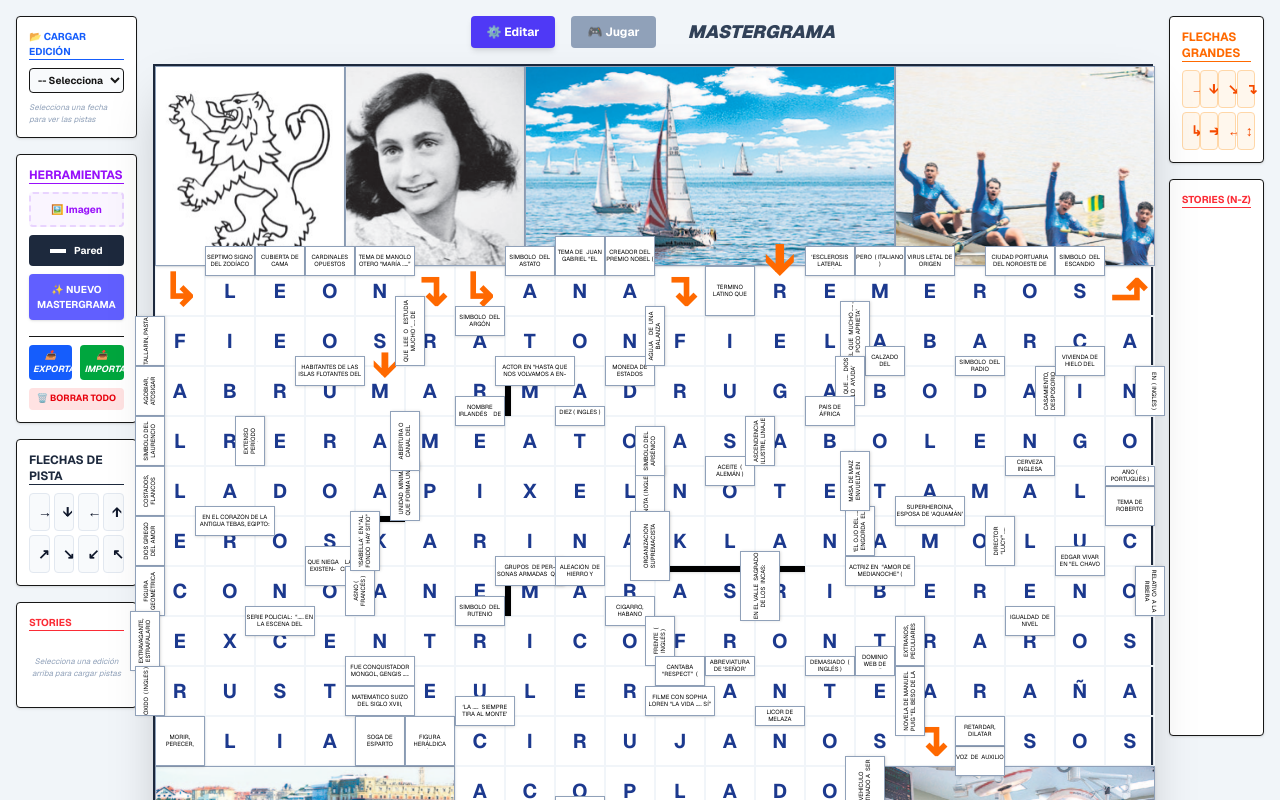
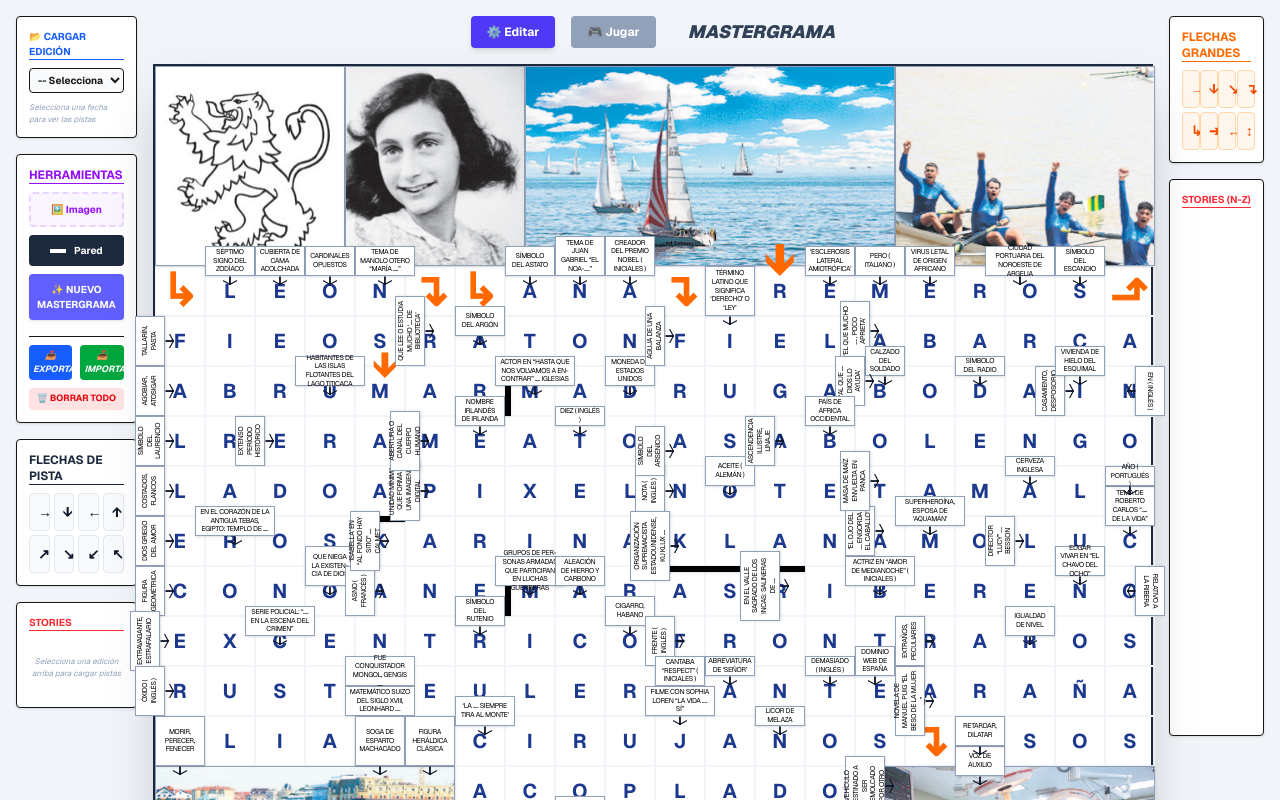
Before and after one commit to samuelespinoza-beep/gamificacion, a Next.js app: page /juegos/mastergrama in a window 1280 px wide. Shown: the top 800 px of the page. Built offline with nearby package versions, Linux system fonts and the light colour scheme.

Commit message:
se agrego las flechitas direccionales

```diff
--- a/src/app/api/leer-pistas/route.js
+++ b/src/app/api/leer-pistas/route.js
@@ -4,21 +4,20 @@ import path from 'path';
 
 export async function GET(request) {
     const { searchParams } = new URL(request.url);
-    const folder = searchParams.get('folder');
-
-    if (!folder) return NextResponse.json([]);
+    const archivo = searchParams.get('archivo');
+    const dirHistorias = path.join(process.cwd(), 'src', 'components', 'Crucigrama', 'stories-mastergrama');
+    const filePath = path.join(dirHistorias, archivo);
 
     try {
-        // Ruta corregida hacia stories-mastergrama
-        const filePath = path.join(process.cwd(), 'src', 'components', 'Crucigrama', 'stories-mastergrama', folder, 'data.json');
-
         if (!fs.existsSync(filePath)) {
-            return NextResponse.json({ error: "No se encontró el archivo" }, { status: 404 });
+            return NextResponse.json({ error: "Archivo no encontrado" }, { status: 404 });
         }
 
-        const data = fs.readFileSync(filePath, 'utf8');
-        return NextResponse.json(JSON.parse(data));
+        const contenido = fs.readFileSync(filePath, 'utf8');
+        const json = JSON.parse(contenido);
+
+        return NextResponse.json(json);
     } catch (e) {
-        return NextResponse.json([]);
+        return NextResponse.json({ error: e.message }, { status: 500 });
     }
 }
--- a/src/app/juegos/mastergrama/page.js
+++ b/src/app/juegos/mastergrama/page.js
@@ -203,26 +203,46 @@ export default function MastergramaLienzoLibre() {
     const onDrop = (e) => {
         e.preventDefault();
         if (isGameMode) return;
+
         const texto = e.dataTransfer.getData("content");
         const tipo = e.dataTransfer.getData("type");
         if (!tipo) return;
+
+        // 1. PRIMERO: Calculamos las coordenadas x e y
         const rect = e.currentTarget.getBoundingClientRect();
         const x = Math.round((e.clientX - rect.left - 25) / SNAP_SIZE) * SNAP_SIZE;
         const y = Math.round((e.clientY - rect.top - 25) / SNAP_SIZE) * SNAP_SIZE;
-        let initW = CELL_SIZE; let initH = CELL_SIZE;
+
+        // 2. SEGUNDO: Definimos tamaños iniciales
+        let initW = CELL_SIZE;
+        let initH = CELL_SIZE;
         if (tipo === 'imagen_vacia') { initW = CELL_SIZE * 2; initH = CELL_SIZE * 2; }
         if (tipo === 'pared') { initW = CELL_SIZE; initH = 6; }
         if (tipo === 'flecha_pista') { initW = 30; initH = 30; }
-        registrarPaso([...pistasColocadas, { id: Date.now(), text: texto, type: tipo, x, y, w: initW, h: initH, rotate: 0, src: null }]);
+
+        // 3. TERCERO: Creamos el objeto (ahora x e y ya existen)
+        const nuevaPista = {
+            id: Date.now(),
+            text: texto,
+            type: tipo,
+            x, // Ya está inicializada arriba
+            y, // Ya está inicializada arriba
+            w: initW,
+            h: initH,
+            rotate: 0,
+            src: null,
+            direction: '↓' // Agregamos la dirección por defecto aquí
+        };
+
+        // 4. CUARTO: Registramos en el estado
+        registrarPaso([...pistasColocadas, nuevaPista]);
     };
-
     const prepararNuevoMastergrama = () => {
         if (window.confirm("¿Deseas crear un nuevo Mastergrama? Se limpiará todo el diseño actual del lienzo.")) {
-            setPistasColocadas([]); // Limpia los elementos
-            setRespuestas({});      // Limpia las letras escritas
-            setHistorial([]);       // Limpia el historial de deshacer
+            setPistasColocadas([]);
+            setRespuestas({});
+            setHistorial([]);
 
-            // Limpiamos también el localStorage para empezar de cero realmente
             localStorage.removeItem("mastergrama_layout");
             localStorage.removeItem("mastergrama_respuestas");
 
@@ -245,24 +265,34 @@ export default function MastergramaLienzoLibre() {
 
     const cargarHistoriasDeArchivo = async (nombreArchivo) => {
         if (!nombreArchivo) return;
+
+        const cacheBuster = Date.now();
+
         try {
-            // Usamos la API para leer el archivo desde src/components/...
-            const res = await fetch(`/api/leer-pistas?archivo=${nombreArchivo}`);
+            const res = await fetch(`/api/leer-pistas?archivo=${nombreArchivo}&t=${cacheBuster}`);
             const data = await res.json();
 
-            if (data.error) throw new Error(data.error);
-
-            setMasterDataDinamico(data); // Actualiza las pistas laterales
-            setArchivoSeleccionado(nombreArchivo);
+            if (data && Array.isArray(data)) {
+                setMasterDataDinamico(data);
+                setArchivoSeleccionado(nombreArchivo);
+            } else {
+            }
         } catch (error) {
-            console.error(error);
-            alert("Error al cargar el archivo de historias");
         }
     };
 
     const pistasDesdeStories = useMemo(() => {
-        if (!Array.isArray(masterDataDinamico)) return [];
-        return masterDataDinamico.map(d => d.content).filter(texto => texto && texto.length > 2);
+        if (!Array.isArray(masterDataDinamico) || masterDataDinamico.length === 0) {
+            return [];
+        }
+
+        return masterDataDinamico
+            .map(item => item.content)
+            .filter(texto => {
+                if (!texto) return false;
+                const limpio = texto.trim();
+                return limpio.length > 1 && !limpio.startsWith("<?ACE");
+            });
     }, [masterDataDinamico]);
     const pistasIzquierda = useMemo(() => pistasDesdeStories.filter((_, i) => i % 2 === 0), [pistasDesdeStories]);
     const pistasDerecha = useMemo(() => pistasDesdeStories.filter((_, i) => i % 2 !== 0), [pistasDesdeStories]);
@@ -287,7 +317,10 @@ export default function MastergramaLienzoLibre() {
                         <select
                             className="w-full border p-1 text-[10px] rounded bg-slate-50 font-bold outline-none cursor-pointer"
                             value={archivoSeleccionado}
-                            onChange={(e) => cargarHistoriasDeArchivo(e.target.value)}
+                            onChange={(e) => {
+                                console.log("🖱️ Clic detectado en el select, valor:", e.target.value);
+                                cargarHistoriasDeArchivo(e.target.value);
+                            }}
                         >
                             <option value="">-- Seleccionar JSON --</option>
                             {archivosDisponibles.map(archivo => (
@@ -354,7 +387,6 @@ export default function MastergramaLienzoLibre() {
                 </div>
             </div>
 
-            {/* ÁREA CENTRAL */}
             <div className="flex flex-col items-center flex-1 no-select-area">
                 <div className="flex gap-4 mb-4 items-center">
                     <button onClick={() => setIsGameMode(false)} className={`px-4 py-2 rounded font-bold text-white text-xs ${!isGameMode ? 'bg-indigo-600 shadow-md' : 'bg-slate-400'}`}>⚙️ Editar</button>
@@ -368,6 +400,7 @@ export default function MastergramaLienzoLibre() {
                     onDrop={onDrop}
                     style={{ width: BOARD_WIDTH, height: BOARD_HEIGHT, backgroundImage: `linear-gradient(#6c6e72ff 1px, transparent 1px), linear-gradient(90deg, #6c6e72ff 1px, transparent 1px)`, backgroundSize: `${CELL_SIZE}px ${CELL_SIZE}px` }}
                 >
+                    {/* GRILLA DE INPUTS (FONDO) */}
                     {Array.from({ length: ROWS * COLS }).map((_, i) => {
                         const r = Math.floor(i / COLS);
                         const c = i % COLS;
@@ -381,7 +414,7 @@ export default function MastergramaLienzoLibre() {
                                     top: r * CELL_SIZE,
                                     width: CELL_SIZE,
                                     height: CELL_SIZE,
-                                    zIndex: 5 // Por debajo de las pistas (z-50) pero accesible
+                                    zIndex: 5
                                 }}
                                 maxLength={1}
                                 value={respuestas[cellKey] || ""}
@@ -393,17 +426,26 @@ export default function MastergramaLienzoLibre() {
                         );
                     })}
 
+                    {/* RENDERIZADO DE PISTAS Y ELEMENTOS */}
                     {pistasColocadas.map((pista) => (
                         <div key={pista.id}
                             onMouseDown={(e) => startMoving(e, pista)}
                             className={`absolute flex items-center justify-center transition-all duration-75
-                            ${pista.type === 'flecha' || pista.type === 'flecha_pista' || pista.type === 'pared' ? 'bg-transparent border-transparent' : 'border border-slate-400 bg-white shadow-sm'}
-                            ${activeId === pista.id ? 'z-[500] border-blue-600 ring-2 ring-blue-500/20' : 'z-50'}
-                            group cursor-move`}
-                            style={{ left: pista.x, top: pista.y, width: pista.w, height: pista.h, transform: pista.type === 'pared' ? 'none' : `rotate(${pista.rotate}deg)`, transformOrigin: 'center center' }}
+                                ${pista.type === 'flecha' || pista.type === 'flecha_pista' || pista.type === 'pared' ? 'bg-transparent border-transparent' : 'border border-slate-400 bg-white shadow-sm'}
+                                ${activeId === pista.id ? 'z-[500] border-blue-600 ring-2 ring-blue-500/20' : 'z-50'}
+                                group cursor-move`}
+                            style={{
+                                left: pista.x,
+                                top: pista.y,
+                                width: pista.w,
+                                height: pista.h,
+                                transform: pista.type === 'pared' ? 'none' : `rotate(${pista.rotate}deg)`,
+                                transformOrigin: 'center center'
+                            }}
                         >
                             {!isGameMode && <div className="absolute inset-0 z-10" />}
 
+                            {/* CONTENIDO SEGÚN TIPO */}
                             {pista.type === 'pared' ? (
                                 <div className="w-full h-full bg-black shadow-sm"></div>
                             ) : pista.type === 'imagen_vacia' ? (
@@ -415,27 +457,37 @@ export default function MastergramaLienzoLibre() {
                                     )}
                                 </div>
                             ) : pista.type === 'pista' ? (
-                                <div className="w-full h-full flex items-center justify-center p-0 overflow-hidden pointer-events-none">
-                                    <textarea
-                                        className="w-full bg-transparent border-none outline-none resize-none text-center text-black text-[6px] uppercase leading-tight no-scrollbar font-normal antialiased"
+                                /* PISTAS DE TEXTO CON FLECHA DINÁMICA */
+                                <div className="w-full h-full flex items-center justify-center p-1 overflow-visible pointer-events-none relative">
+                                    <span className="text-black text-[7px] uppercase leading-tight text-center break-words font-normal antialiased tracking-tighter">
+                                        {pista.text}
+                                    </span>
+
+                                    {/* FLECHA PEGADA: Siempre es ↓ pero cambia su coordenada Y */}
+                                    <div
+                                        className="absolute text-slate-900 select-none flex items-center justify-center pointer-events-none font-normal"
                                         style={{
-                                            display: 'block',
+                                            fontSize: '8px',
                                             width: '100%',
-                                            textAlign: 'center', // Centrado horizontal
-                                            marginTop: 'auto',   // Ayuda al centrado vertical junto con el flex del padre
-                                            marginBottom: 'auto',
-                                            overflow: 'hidden',
-                                            wordBreak: 'break-word',
-                                            whiteSpace: 'pre-wrap'
+                                            height: '20px',
+                                            left: '0',
+                                            transformOrigin: 'center',
+                                            transform: 'scaleY(1.5) scaleX(2.8)',
+
+                                            ...(pista.direction === 'superior'
+                                                ? { top: '-15px' }
+                                                : { bottom: '-15px' }
+                                            )
                                         }}
-                                        value={pista.text}
-                                        readOnly
-                                    />
+                                    >
+                                        ↓
+                                    </div>
                                 </div>
                             ) : (
                                 <span className={`${pista.type === 'flecha_pista' ? 'text-black' : 'text-orange-500'} font-black pointer-events-none`} style={{ fontSize: `${Math.min(pista.w, pista.h) * 0.9}px` }}>{pista.text}</span>
                             )}
 
+                            {/* CONTROLES DE EDICIÓN (SOLO MODO EDITAR) */}
                             {!isGameMode && (
                                 <>
                                     {pista.type !== 'pared' && pista.type !== 'flecha_pista' && (
@@ -448,6 +500,24 @@ export default function MastergramaLienzoLibre() {
                                     )}
                                     <div className="absolute -top-12 left-0 right-0 h-12 hidden group-hover:flex items-start justify-center z-[150]">
                                         <div className="flex gap-2 bg-slate-900 p-1.5 rounded shadow-2xl border border-slate-700">
+
+                                            {/* BOTÓN DE DIRECCIÓN (SOLO PARA PISTAS) */}
+                                            {pista.type === 'pista' && (
+                                                <button
+                                                    onMouseDown={(e) => e.stopPropagation()}
+                                                    onClick={(e) => {
+                                                        e.stopPropagation();
+                                                        // Alternamos la ubicación de la flecha
+                                                        const siguientePos = (pista.direction === 'superior') ? 'inferior' : 'superior';
+                                                        updatePistaDirecta(pista.id, { direction: siguientePos });
+                                                    }}
+                                                    className="bg-blue-500 text-white w-7 h-7 rounded flex items-center justify-center text-xs font-bold shadow-sm active:scale-95 transition-transform"
+                                                >
+                                                    {/* Mostramos un icono que indica hacia dónde se moverá la flecha en el siguiente clic */}
+                                                    {pista.direction === 'superior' ? '↓' : '↑'}
+                                                </button>
+                                            )}
+
                                             <button onMouseDown={(e) => e.stopPropagation()} onClick={(e) => { e.stopPropagation(); if (pista.type === 'pared') { registrarPaso(pistasColocadas.map(p => p.id === pista.id ? { ...p, w: p.h, h: p.w } : p)); } else { updatePistaDirecta(pista.id, { rotate: (pista.rotate + 90) % 360 }); } }} className="bg-indigo-600 text-white w-7 h-7 rounded flex items-center justify-center text-xs">↻</button>
                                             <button onMouseDown={(e) => e.stopPropagation()} onClick={(e) => { e.stopPropagation(); registrarPaso(pistasColocadas.filter(p => p.id !== pista.id)); }} className="bg-red-600 text-white w-7 h-7 rounded flex items-center justify-center text-xs">✕</button>
                                         </div>
```
